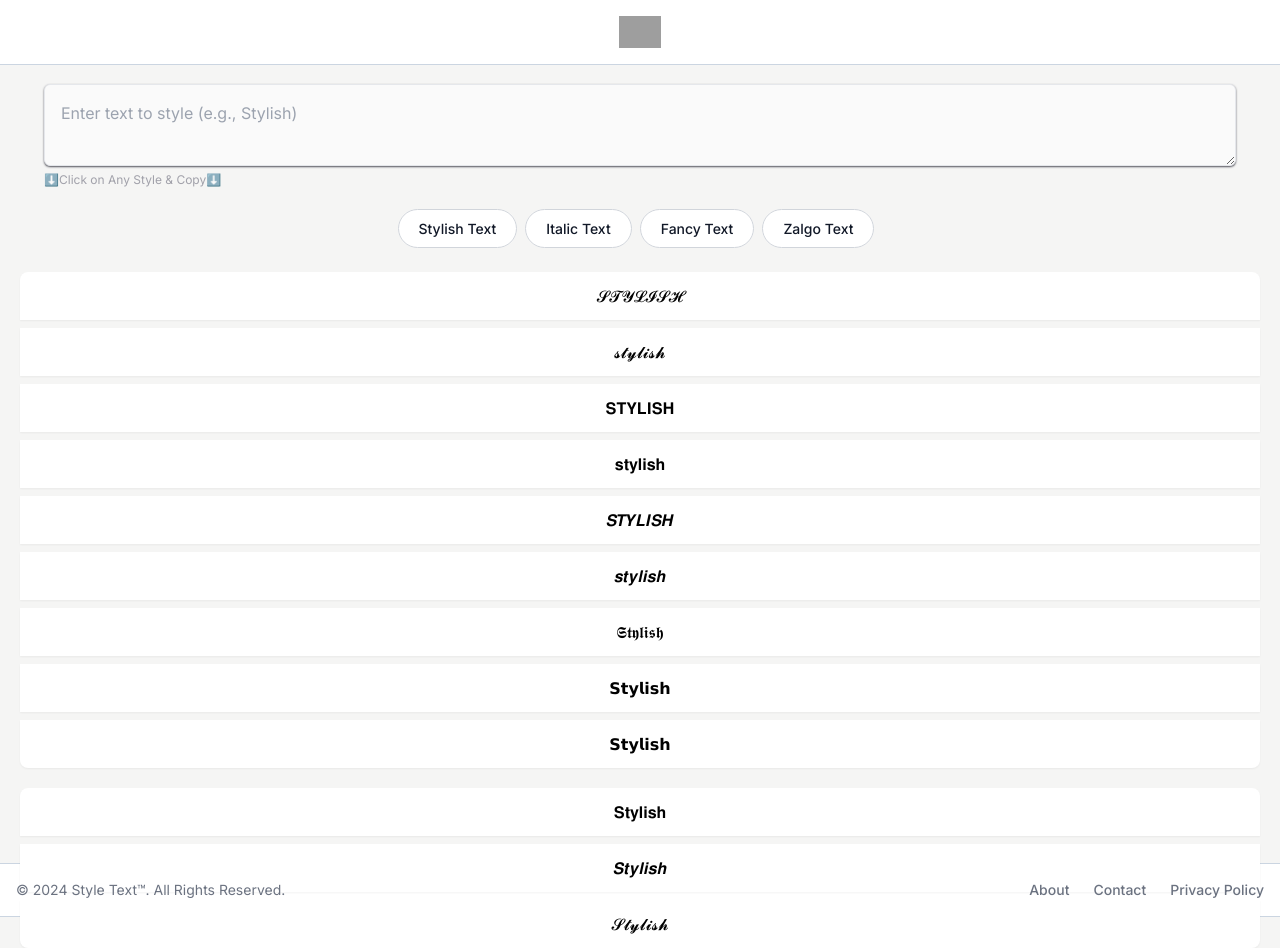
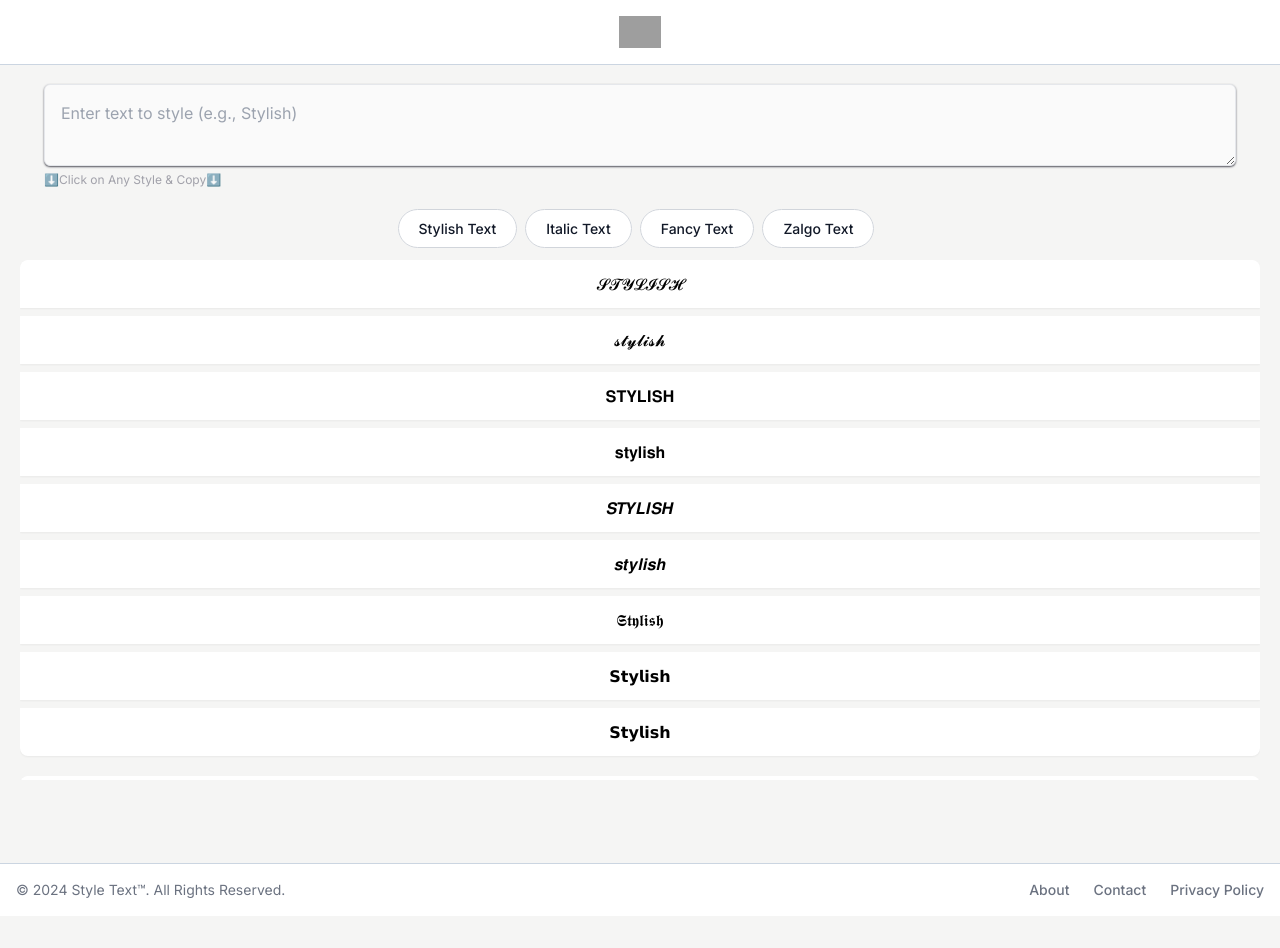
Before and after one commit to AnkushChharri/cfnjst, a Next.js app: page /BoldTextStyles in a window 1280 px wide. After the commit the page ends 916 px from the top, so only its background shows below. Built offline with nearby package versions, Linux system fonts and the light colour scheme; grey boxes are pictures that could not be loaded.

Commit message:
text Bold

```diff
--- a/src/app/BoldTextStyles/page.js
+++ b/src/app/BoldTextStyles/page.js
@@ -204,7 +204,7 @@ const SearchComponent = () => {
             {error ? (
                 <p className="error-message">{error}</p>
             ) : (
-                <div tabIndex={-1} className="mx-4 space-y-5 *:flex *:flex-col *:items-center *:text-center *:gap-y-2 pt-3">
+                <div tabIndex={-1} className="mx-4 space-y-5 *:flex *:flex-col *:items-center *:text-center *:gap-y-2  h-[calc(100vh-280px)] overflow-x-auto ">
                     {Object.entries(result.styled_texts || {}).map(([key, value]) => {
                         const boldStyles = filterStyles(value?.styles || {});
                         if (Object.keys(boldStyles).length === 0) return null; // Skip categories with no bold styles
```
